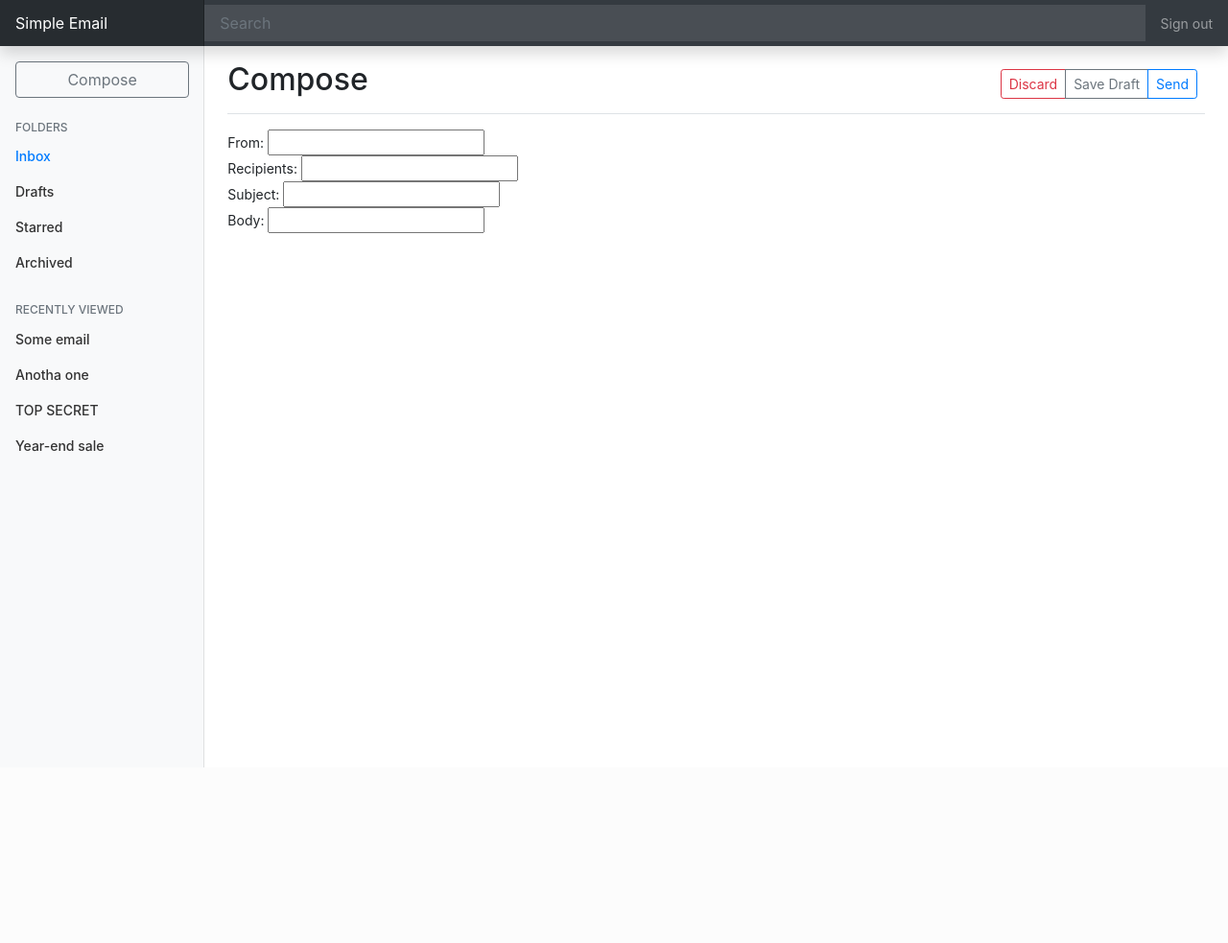
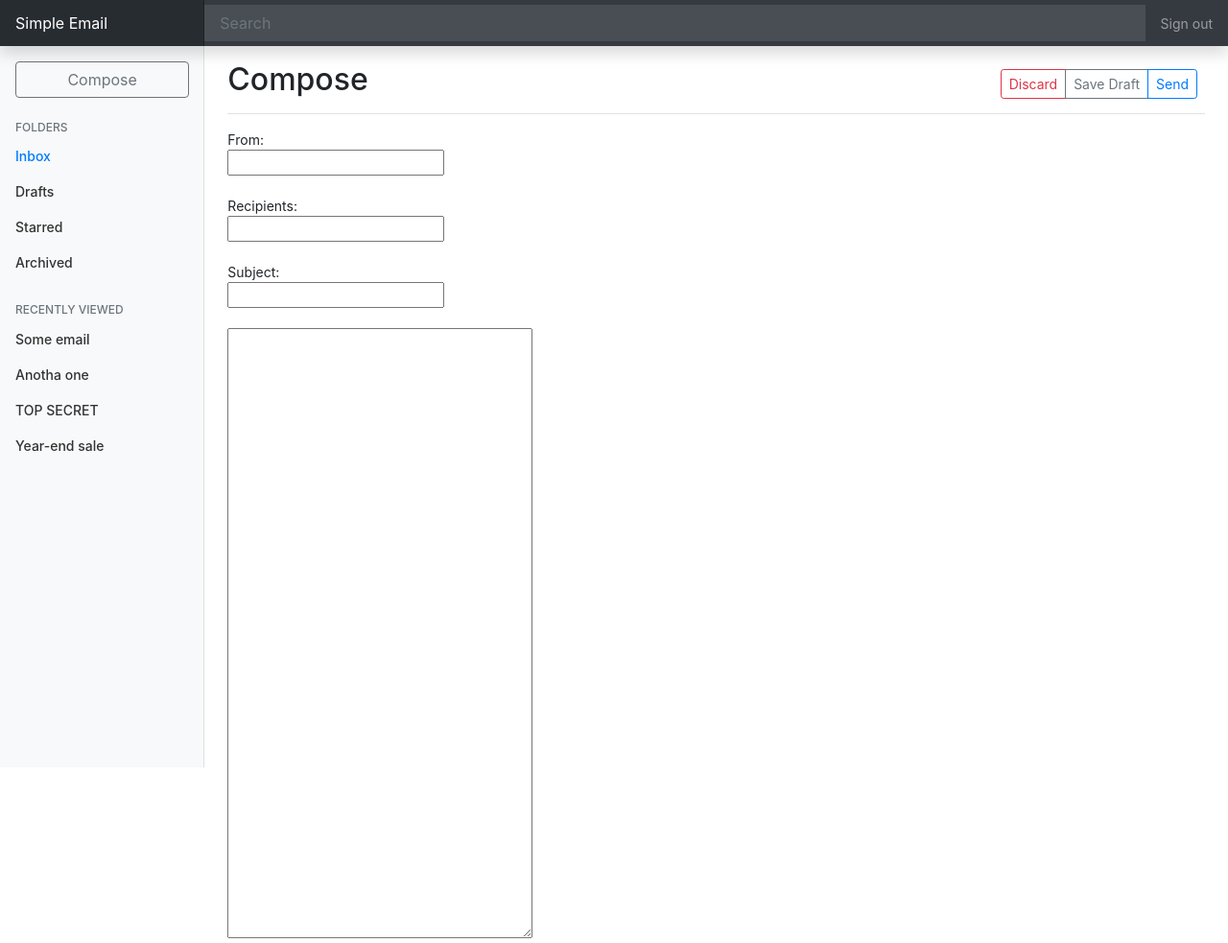
Before and after one commit to Intro-to-SE-Lab-Fall-20/Group-8, a Django app: page /compose in a window 1280 px wide. Shown: the whole page at 96% size. Before the commit the page ends 800 px from the top, so only its background shows below. Run offline with Django 3.2, Linux system fonts and the light colour scheme; the visitor is signed in with stand-in values (Sample User, id 1); some libraries are stand-ins or nearby versions.

Commit message:
completed basic functionality for compose window (#30)
- Implemented a much nicer text editor for composing emails
- Added some other small tweaks to the compose page

```diff
--- a/code/app/forms.py
+++ b/code/app/forms.py
@@ -50,7 +50,7 @@ class ComposeForm(forms.Form):
     Form for creating new emails.
     """
 
-    subject = forms.CharField(strip=True, label='Subject:')
+    subject = forms.CharField(strip=True, label='Subject:   ')
     sender = forms.CharField(required=True, label='From:')
     recipients = forms.CharField(required=True, label='Recipients:')
     body = forms.CharField(required=True, label='Body:')
--- a/code/app/templates/compose.html
+++ b/code/app/templates/compose.html
@@ -9,6 +9,18 @@
 {% block title %}
     Simple Email: Compose
 {% endblock title %}
+
+{% block javascript %}
+    {{ block.super }}
+    <script src="https://cdn.tiny.cloud/1/atcv4hj8bhdb3vq7uxn51n7l6fj8qom8div5jxfemgp9h2dm/tinymce/5/tinymce.min.js" referrerpolicy="origin"></script>
+    <script>
+      tinymce.init({
+        selector: '#compose_body',
+          toolbar: 'undo redo | fontselect| bold italic | alignleft aligncenter alignright alignjustify | ' +
+              'bullist numlist outdent indent | link image | print preview media fullpage | '
+      });
+    </script>
+{% endblock javascript %}
 
 {% block header %}
     <h1 class="h2">Compose</h1>
@@ -27,16 +39,23 @@
         <form id="compose-form" action="/compose" method="post">
             {% csrf_token %}
             {{ form.sender.label }}
+            <br>
             {{ form.sender}}
             <br>
+            <br>
             {{ form.recipients.label }}
+            <br>
             {{ form.recipients }}
             <br>
+            <br>
             {{ form.subject.label }}
+            <br>
             {{ form.subject }}
             <br>
-            {{ form.body.label }}
-            {{ form.body }}
+            <br>
+            <textarea id="compose_body" name="{{ form.body.html_name }}"
+            rows="30" cols="33">
+            </textarea>
 
         </form>
     </div>
```
